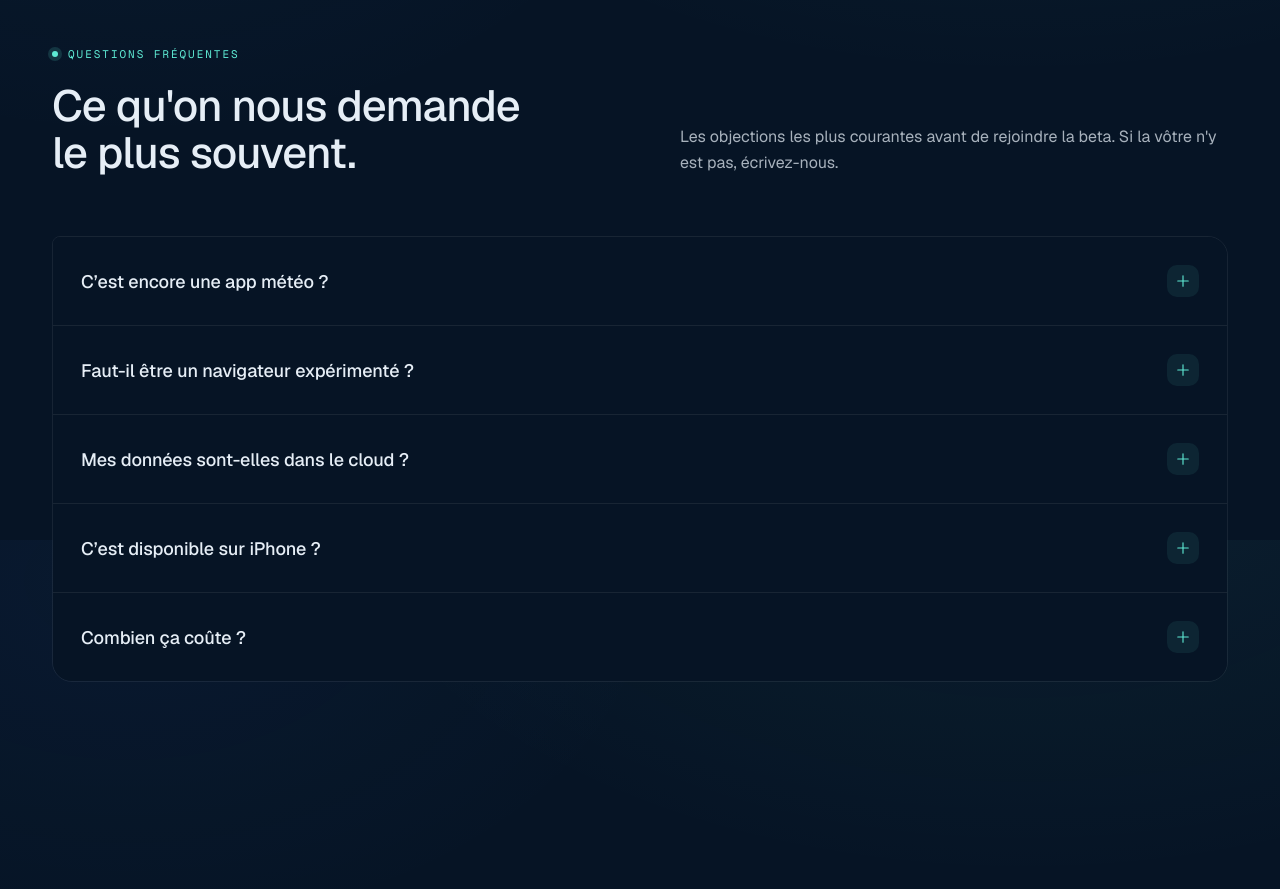
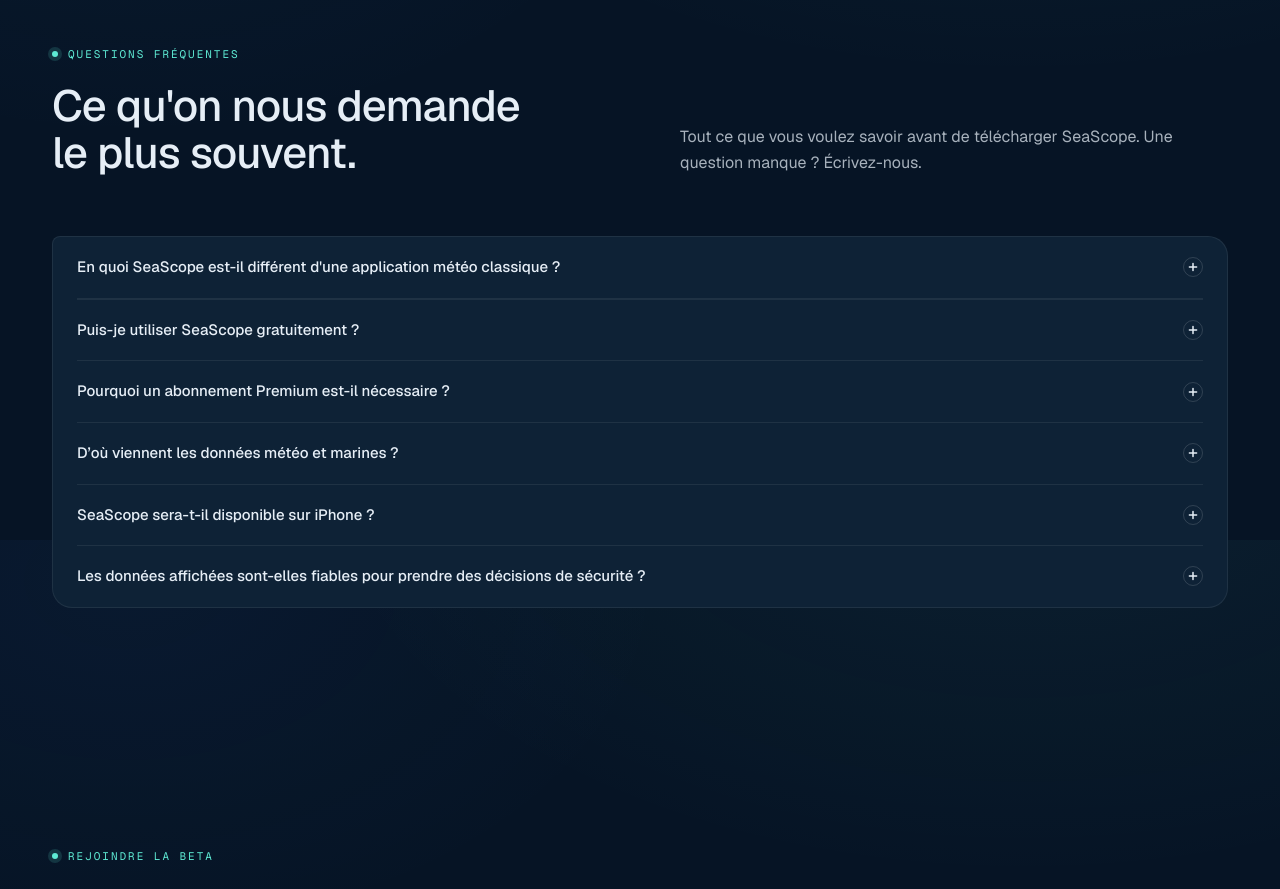
Before and after one commit to Nayel9/seascope-landing, a Next.js app: page / in a window 1280 px wide. Shown: the part 5860-6749 px from the top of the page. Built offline with nearby package versions, Linux system fonts and the light colour scheme.

Commit message:
feat(landing): sections Histoire + FAQ + CTA final

```diff
--- a/components/sections/FAQ.tsx
+++ b/components/sections/FAQ.tsx
@@ -1,29 +1,7 @@
 import { Reveal } from '@/components/ui/Reveal'
 import { SectionHeader } from '@/components/ui/SectionHeader'
-import { Plus } from '@/components/ui/icons'
-
-const faqs = [
-  {
-    q: 'C’est encore une app météo ?',
-    a: 'Non. La météo est la matière première ; SeaScope produit la décision. Là où une app affiche des chiffres, SeaScope dit sortir ou non, quelle fenêtre, et quand rentrer.',
-  },
-  {
-    q: 'Faut-il être un navigateur expérimenté ?',
-    a: 'Non. SeaScope traduit la donnée pour vous, selon vos limites. C’est même conçu pour les jours où on doute.',
-  },
-  {
-    q: 'Mes données sont-elles dans le cloud ?',
-    a: 'Non. Vos spots, vos préférences et vos sorties restent sur votre appareil. Pas de profil cloud, pas de revente.',
-  },
-  {
-    q: 'C’est disponible sur iPhone ?',
-    a: 'Android d’abord pour la beta. La version iOS arrive prochainement.',
-  },
-  {
-    q: 'Combien ça coûte ?',
-    a: 'La beta fermée est gratuite. Les testeurs gardent un avantage à la sortie.',
-  },
-]
+import { Accordion } from '@/components/ui/Accordion'
+import { FAQ_ITEMS } from '@/lib/faq'
 
 export function FAQ() {
   return (
@@ -32,29 +10,19 @@
         <Reveal>
           <SectionHeader
             kicker="Questions fréquentes"
-            heading={<>Ce qu&apos;on nous demande<br />le plus souvent.</>}
-            lead="Les objections les plus courantes avant de rejoindre la beta. Si la vôtre n'y est pas, écrivez-nous."
+            heading={
+              <>
+                Ce qu&apos;on nous demande
+                <br />
+                le plus souvent.
+              </>
+            }
+            lead="Tout ce que vous voulez savoir avant de télécharger SeaScope. Une question manque ? Écrivez-nous."
           />
         </Reveal>
 
-        <Reveal>
-          <div className="rounded-ss-lg overflow-hidden border border-white/7 divide-y divide-white/7">
-            {faqs.map(({ q, a }) => (
-              <details key={q} className="group bg-ss-bg">
-                <summary className="flex items-center justify-between gap-4 cursor-pointer list-none p-5 md:p-7 [&::-webkit-details-marker]:hidden">
-                  <span className="text-[16px] md:text-[18px] font-medium tracking-[-0.005em] text-ss-fg">
-                    {q}
-                  </span>
-                  <span className="w-8 h-8 rounded-[10px] bg-ss-teal/[0.08] inline-flex items-center justify-center text-ss-teal flex-none transition-transform duration-200 group-open:rotate-45">
-                    <Plus size={18} />
-                  </span>
-                </summary>
-                <p className="text-[14px] md:text-[15px] text-ss-fg/50 leading-[1.6] px-5 md:px-7 pb-5 md:pb-7 -mt-1 max-w-[68ch]">
-                  {a}
-                </p>
-              </details>
-            ))}
-          </div>
+        <Reveal delay={80}>
+          <Accordion items={FAQ_ITEMS} />
         </Reveal>
       </div>
     </section>
--- /dev/null
+++ b/components/sections/FinalCta.tsx
@@ -0,0 +1,64 @@
+import { Reveal } from '@/components/ui/Reveal'
+import { StoreButton } from '@/components/ui/StoreButton'
+
+export function FinalCta() {
+  return (
+    <section
+      id="final-cta"
+      className="py-20 md:py-[140px] overflow-hidden"
+    >
+      {/* Background accent */}
+      <div
+        aria-hidden="true"
+        className="pointer-events-none absolute inset-0 overflow-hidden"
+        style={{
+          background:
+            'radial-gradient(ellipse 60% 55% at 50% 50%, rgba(94,234,212,0.07) 0%, transparent 70%)',
+        }}
+      />
+
+      <div className="container-landing">
+        <div className="flex flex-col items-center text-center gap-8 md:gap-10 max-w-[680px] mx-auto">
+
+          <Reveal>
+            <div className="flex items-center justify-center">
+              <span className="w-px h-8 bg-ss-teal/30 mx-auto block" aria-hidden="true" />
+            </div>
+          </Reveal>
+
+          <Reveal delay={60}>
+            <h2 className="text-[clamp(32px,4vw,60px)] leading-[1.06] tracking-[-0.025em] font-medium text-balance m-0">
+              Prêt à décider en{' '}
+              <span className="text-ss-teal">quelques secondes&nbsp;?</span>
+            </h2>
+          </Reveal>
+
+          <Reveal delay={120}>
+            <p className="text-[clamp(15px,1.2vw,18px)] leading-relaxed text-ss-fg/65 text-pretty max-w-[50ch] m-0">
+              Téléchargez SeaScope gratuitement. Vos premières décisions de
+              sortie en mer vous attendent — sans inscription, sans abonnement
+              requis.
+            </p>
+          </Reveal>
+
+          <Reveal delay={180}>
+            <div className="flex flex-col sm:flex-row items-center gap-4">
+              <StoreButton
+                store="googlePlay"
+                href="https://play.google.com/store/apps/details?id=fr.pennarstudio.seascope"
+              />
+              <StoreButton store="appStore" disabled />
+            </div>
+          </Reveal>
+
+          <Reveal delay={220}>
+            <p className="text-[12px] text-ss-fg/30 m-0">
+              Gratuit pour toujours · Sans engagement · Android uniquement pour l&apos;instant
+            </p>
+          </Reveal>
+
+        </div>
+      </div>
+    </section>
+  )
+}
--- /dev/null
+++ b/components/sections/Story.tsx
@@ -0,0 +1,73 @@
+import { Reveal } from '@/components/ui/Reveal'
+import { SectionHeader } from '@/components/ui/SectionHeader'
+
+export function Story() {
+  return (
+    <section
+      id="story"
+      className="py-16 md:py-[120px] bg-ss-bg-2"
+    >
+      <div className="container-landing">
+        <Reveal>
+          <SectionHeader
+            kicker="Pourquoi SeaScope existe"
+            heading={
+              <>
+                Une app née
+                <br />
+                d&apos;une frustration réelle.
+              </>
+            }
+          />
+        </Reveal>
+
+        <div className="grid grid-cols-1 lg:grid-cols-[1fr_1fr] gap-10 lg:gap-20 items-start">
+          {/* Citation mise en avant */}
+          <Reveal>
+            <blockquote className="border-l-2 border-ss-teal pl-6 md:pl-8 m-0">
+              <p className="text-[clamp(20px,2.2vw,32px)] leading-[1.35] tracking-[-0.015em] font-medium text-ss-fg text-pretty m-0">
+                &ldquo;Je voulais juste savoir si je pouvais sortir en mer ce matin.
+                Il m&apos;a fallu consulter trois applis et vingt minutes
+                pour répondre à cette question simple.&rdquo;
+              </p>
+              <footer className="mt-5 text-[13px] text-ss-fg/45 not-italic">
+                — Le fondateur de SeaScope, plaisancier depuis 4 ans
+              </footer>
+            </blockquote>
+          </Reveal>
+
+          {/* Récit */}
+          <Reveal delay={80}>
+            <div className="flex flex-col gap-5 text-[clamp(14px,1.1vw,17px)] leading-relaxed text-ss-fg/72">
+              <p>
+                Quand j&apos;ai commencé la voile, je passais mes matinées à jongler
+                entre Windy, une app de marées, le site du SHOM et les groupes
+                Facebook de plaisanciers locaux — juste pour décider si la
+                météo était acceptable.
+              </p>
+              <p>
+                Ce n&apos;est pas un problème de données. Les données existent,
+                elles sont gratuites ou peu coûteuses. Le problème, c&apos;est
+                l&apos;interprétation. Combiner vent, vagues, courant de marée et
+                visibilité en une décision claire demande de l&apos;expérience — et
+                du temps que je n&apos;avais pas.
+              </p>
+              <p>
+                SeaScope est la réponse à ce problème : transformer des données
+                marines complexes en une décision simple. Pas un tableau de
+                chiffres — une réponse. Et si la réponse est non, expliquer
+                pourquoi et proposer un meilleur moment.
+              </p>
+              <p className="text-ss-fg/50 text-[13px]">
+                Aujourd&apos;hui SeaScope est utilisé par plusieurs milliers de
+                plaisanciers sur les côtes françaises, de la Bretagne à la
+                Méditerranée. Nous continuons à construire l&apos;application
+                que nous aurions voulu avoir dès le départ.
+              </p>
+            </div>
+          </Reveal>
+        </div>
+      </div>
+    </section>
+  )
+}
--- /dev/null
+++ b/lib/faq.ts
@@ -0,0 +1,33 @@
+// Questions fréquentes — partagées entre la section FAQ et le JSON-LD FAQPage (Task 11).
+
+export interface FaqItem {
+  q: string
+  a: string
+}
+
+export const FAQ_ITEMS: FaqItem[] = [
+  {
+    q: "En quoi SeaScope est-il différent d'une application météo classique ?",
+    a: "Une application météo vous donne des chiffres — vent, température, pression. SeaScope les interprète à votre place : elle analyse vent, vagues, marées, courants et sécurité en même temps, puis vous dit simplement « vous pouvez sortir, voici la meilleure fenêtre ». Vous n'avez plus à jongler entre cinq sources pour prendre une décision.",
+  },
+  {
+    q: 'Puis-je utiliser SeaScope gratuitement ?',
+    a: "Oui, et sans limite de temps. Les fonctions essentielles — sécurité, météo de base, carte, journal de bord et verdict de décision — sont gratuites pour toujours. L'abonnement Premium débloque l'analyse avancée, les prévisions étendues et le Guardian intelligent.",
+  },
+  {
+    q: 'Pourquoi un abonnement Premium est-il nécessaire ?',
+    a: "Les données marines haute résolution (Météo-France AROME, SHOM, modèles de courants) ont un coût d'accès réel. L'abonnement nous permet de maintenir des serveurs fiables, d'intégrer de nouvelles sources et de continuer à développer SeaScope sans publicité ni revente de données.",
+  },
+  {
+    q: "D’où viennent les données météo et marines ?",
+    a: "SeaScope s'appuie sur Météo-France AROME pour les prévisions côtières haute résolution, Open-Meteo pour la couverture mondiale, et le SHOM pour les données officielles de marée et de courant. Chaque source est choisie pour sa fiabilité dans le contexte de la navigation de plaisance.",
+  },
+  {
+    q: 'SeaScope sera-t-il disponible sur iPhone ?',
+    a: "Oui, c'est prévu. Nous avons commencé par Android pour valider l'application avec des vrais utilisateurs. La version iOS est en cours de développement et sera annoncée dès que nous aurons une date précise.",
+  },
+  {
+    q: 'Les données affichées sont-elles fiables pour prendre des décisions de sécurité ?',
+    a: "SeaScope utilise des sources institutionnelles reconnues et agrège plusieurs modèles pour réduire les incertitudes. Cela dit, aucune application ne remplace le jugement du skipper et les règles de prudence en mer. SeaScope est un outil d'aide à la décision — la responsabilité finale reste la vôtre.",
+  },
+]
```
